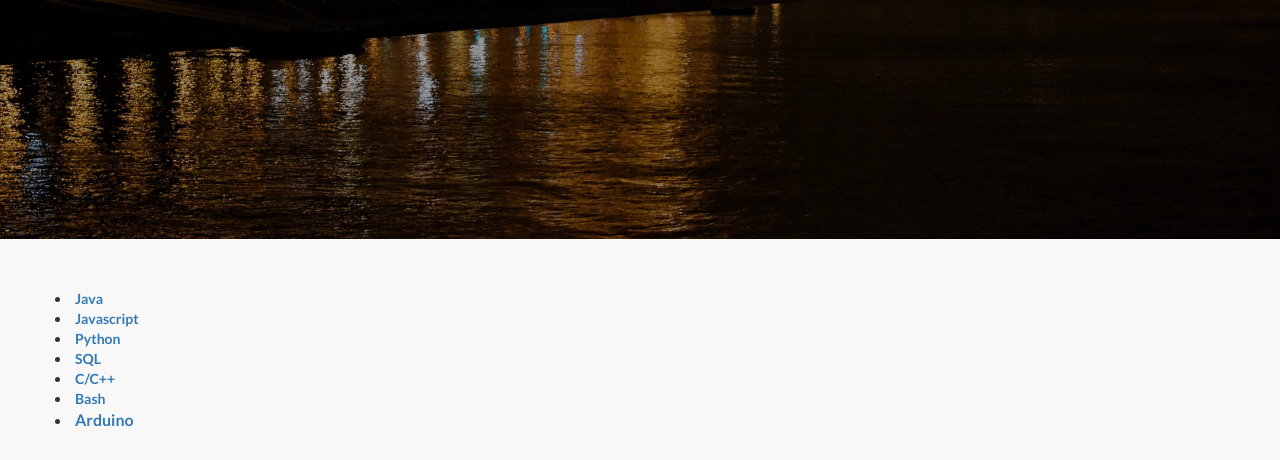
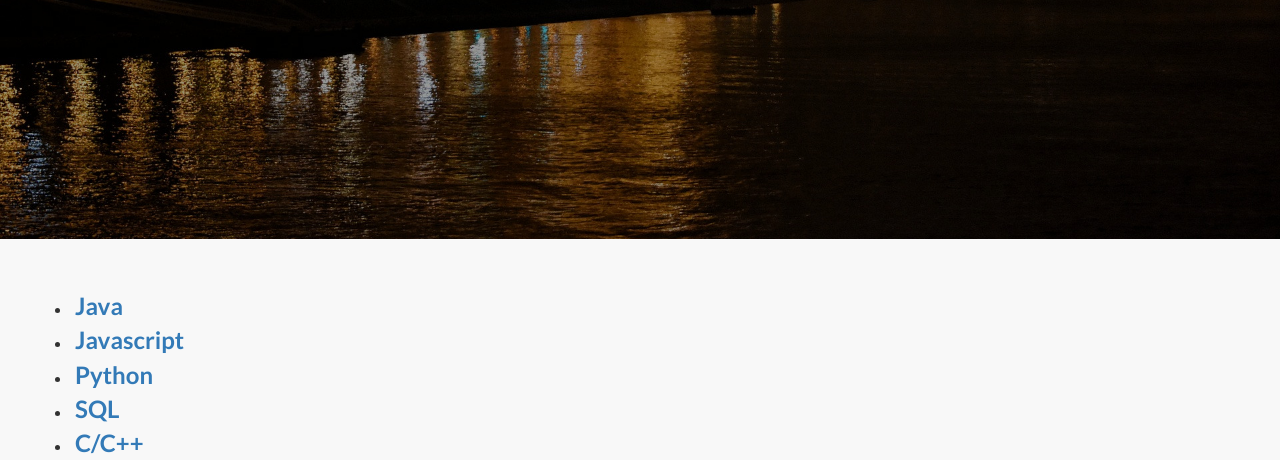
Before and after one commit to johnsongarrett/johnsongarrett.github.io, a plain HTML site: page index.html in a window 1280 px wide. Shown: the part 492-952 px from the top of the page. Drawn offline with Linux system fonts and the light colour scheme.

Commit message:
Update index.html

```diff
--- a/index.html
+++ b/index.html
@@ -99,25 +99,25 @@
         <div class="container">
             <div class="row">
                 <li>
-                  <a class="page-scroll" href="https://github.com/johnsongarrett/Java">Java</a>
+                  <a class="page-scroll" href="https://github.com/johnsongarrett/Java"><font size="5">Java</font></a>
                 </li>
                                 <li>
-                  <a class="page-scroll" href="https://github.com/johnsongarrett/Javascript">Javascript</a>
+                  <a class="page-scroll" href="https://github.com/johnsongarrett/Javascript"><font size="5">Javascript</font></a>
                 </li>
                                 <li>
-                  <a class="page-scroll" href="https://github.com/johnsongarrett/Python">Python</a>
+                  <a class="page-scroll" href="https://github.com/johnsongarrett/Python"><font size="5">Python</font></a>
                 </li>
                                 <li>
-                  <a class="page-scroll" href="https://github.com/johnsongarrett/sql">SQL</a>
+                  <a class="page-scroll" href="https://github.com/johnsongarrett/sql"><font size="5">SQL</font></a>
                 </li>
                                 <li>
-                  <a class="page-scroll" href="https://github.com/johnsongarrett/C">C/C++</a>
+                  <a class="page-scroll" href="https://github.com/johnsongarrett/C"><font size="5">C/C++</font></a>
                 </li>
                                 <li>
-                  <a class="page-scroll" href="https://github.com/johnsongarrett/bash">Bash</a>
+                  <a class="page-scroll" href="https://github.com/johnsongarrett/bash"><font size="5">Bash</font></a>
                 </li>
                                 <li>
-                  <a class="page-scroll" href="https://github.com/johnsongarrett/arduino"><font size="3">Arduino</font></a>
+                  <a class="page-scroll" href="https://github.com/johnsongarrett/arduino"><font size="5">Arduino</font></a>
                 </li>
                 </div>
             </div>
```
